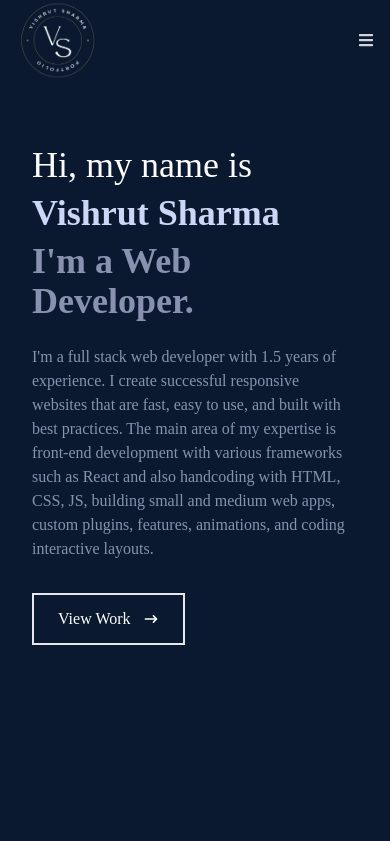
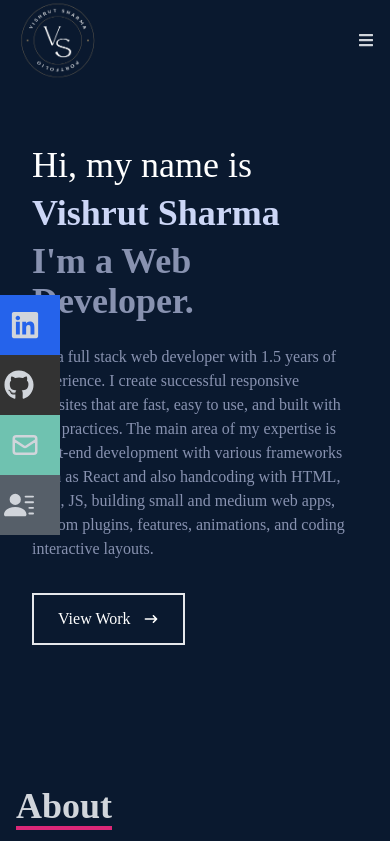
Before and after one commit to Vishrut1998/Portfolio, a React (Create React App) app: page / in a window 390 px wide. Shown: the top 841 px of the page. Built offline with nearby package versions, Linux system fonts and the light colour scheme.

Commit message:
UI Commit

```diff
--- a/src/components/About.jsx
+++ b/src/components/About.jsx
@@ -2,7 +2,7 @@ import React from 'react'
 
 const About = () => {
   return (
-    <div name="about" className="w-full h-[500px] bg-[#0a192f] text-gray-300">
+    <div name="about" className="w-full h-[400px] bg-[#0a192f] text-gray-300">
         <div className='flex flex-col justify-center items-center w-full h-full'>
             <div className='max-w-[1000px] w-full grid grid-cols-2 gap-8'>
                 <div className="sm:text-right pb-8 pl-4">
--- a/src/components/Contact.jsx
+++ b/src/components/Contact.jsx
@@ -4,7 +4,7 @@ import {BsPhone} from 'react-icons/bs';
 
 const Contact = () => {
   return (
-    <div name='contact' className='w-full h-[950px] bg-[#0a192f] flex justify-center items-center p-4'>
+    <div name='contact' className='w-full h-[1250px] bg-[#0a192f] flex justify-center items-center p-4'>
         <form method='POST' action="https://getform.io/f/f3ebe8bb-a653-4e6d-a884-fbbe08bec439" className='mb-20 flex flex-col max-w-[600px] w-full'>
             <div className='pb-8'>
                 <p className='text-4xl font-bold inline border-b-4 border-pink-600 text-gray-300'>Contact</p>
--- a/src/components/Navbar.jsx
+++ b/src/components/Navbar.jsx
@@ -93,6 +93,29 @@ const Navbar = () => {
 
         </div>
 
+        <div className=' sm:flex fixed flex-col top-[35%] left-0'>
+            <ul>
+                  <li className='w-[160px] h-[60px] flex justify-between items-center ml-[-100px] hover:ml-[-10px] duration-300 bg-blue-600'>
+                      <a className='flex justify-between items-center w-full text-gray-300 gap-4 ml-5 mr-6' target="_blank" href="https://www.linkedin.com/in/vishrut-sharma-448588166">Linkedin <FaLinkedin size={30} />
+                      </a>
+                  </li>
+                  <li className='w-[160px] h-[60px] flex justify-between items-center ml-[-100px] hover:ml-[-10px] duration-300 bg-[#333333]'>
+                      <a className='flex justify-between items-center w-full text-gray-300 gap-6 ml-5 mr-6' href="/">Github <FaGithub size={30} />
+                      </a>
+                  </li>
+                  <li className='w-[160px] h-[60px] flex justify-between items-center ml-[-100px] hover:ml-[-10px] duration-300 bg-[#6fc2b0]'>
+                      <a className='flex justify-between items-center w-full text-gray-300 gap-4 ml-10 mr-6'><Link to='contact' smooth={true} duration={500}>Email</Link><HiOutlineMail size={30} />
+                      </a>
+                  </li>
+                  <li className='w-[160px] h-[60px] flex justify-between items-center ml-[-100px] hover:ml-[-10px] duration-300 bg-[#565f69]'>
+                      <a className='flex justify-between items-center w-full text-gray-300 gap-4 ml-5 mr-6' target="_blank" href="https://acrobat.adobe.com/link/track?uri=urn:aaid:scds:US:8b54570e-ea27-3ade-a78a-a1cad10d0481">Resume <BsFillPersonLinesFill size={30} />
+                      </a>
+                  </li>
+
+            </ul>
+
+        </div>
+
     </div>
 
   )
--- a/src/components/Work.jsx
+++ b/src/components/Work.jsx
@@ -6,7 +6,7 @@ import WorkImg from '../assets/workImg.jpeg';
 
 const Work = () => {
   return (
-    <div name="work" className='w-full h-[950px] md:h-screen text-gray-300 bg-[#0a192f]'>
+    <div name="work" className='w-full h-[950px] md:h-[350px] text-gray-300 bg-[#0a192f]'>
         <div className='max-w-[1000px] mx-auto p-6 flex flex-col justify-center w-full h-full'>
             <div className='mt-8 pb-8'>
                 <p className='text-4xl font-bold inline border-b-4 text-gray-300 border-pink-600'>Projects</p>
```
